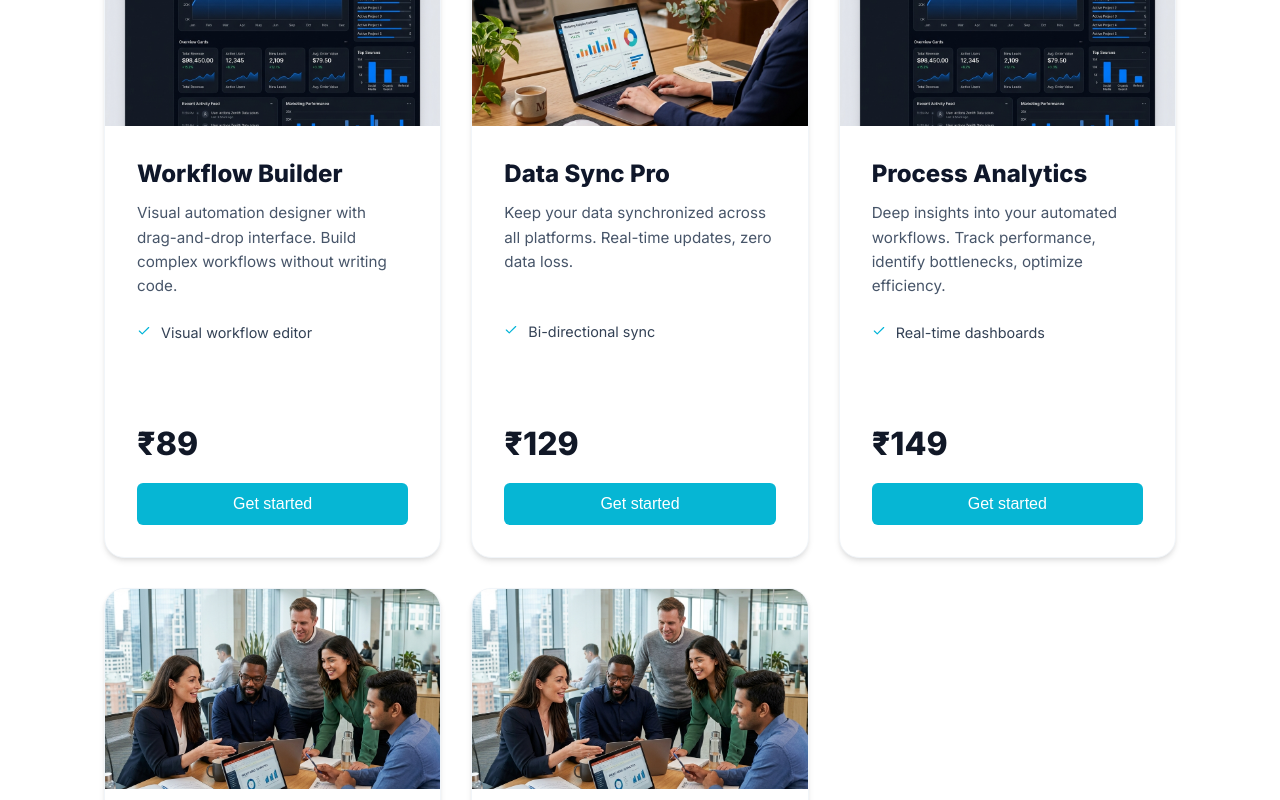
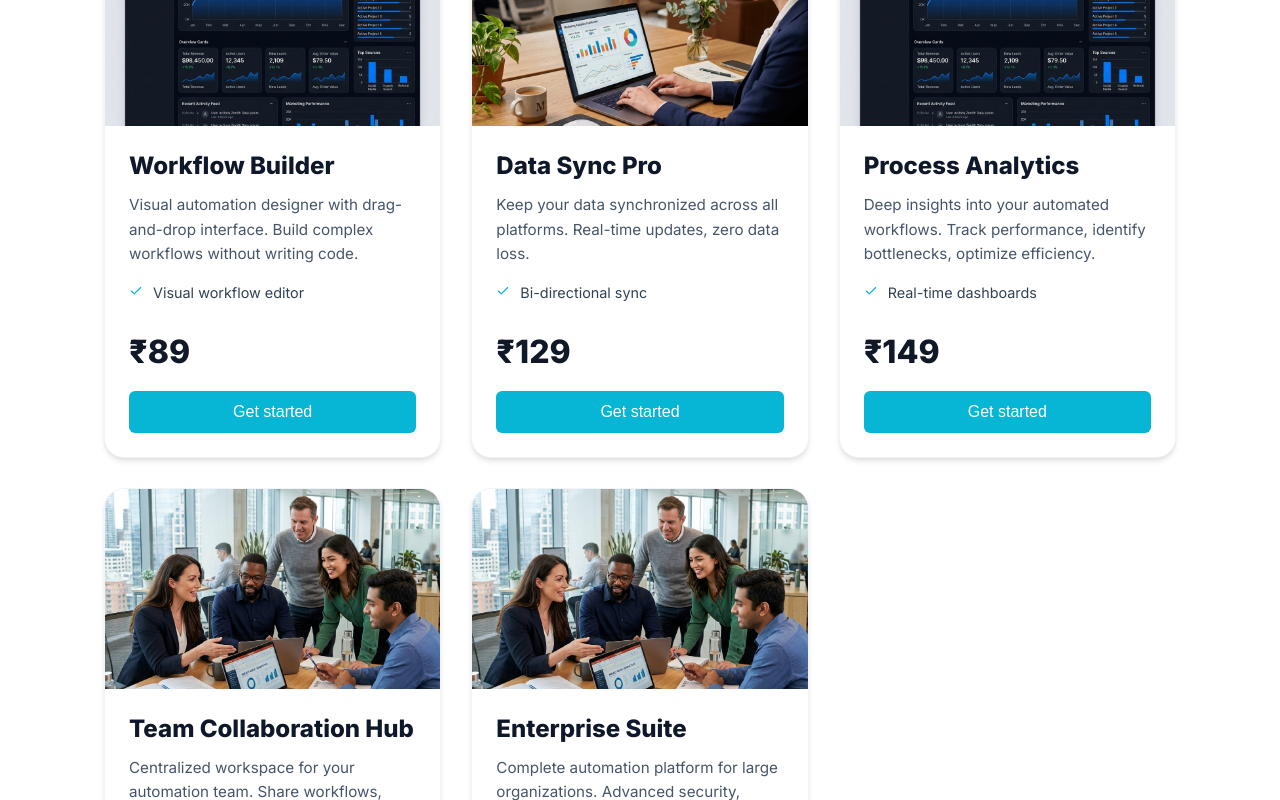
Before and after one commit to rohit15019/mahavirautomation, a React (Vite) app in the folder front-end/: page /products in a window 1280 px wide. Shown: the part 1200-2000 px from the top of the page. Built offline with nearby package versions, Linux system fonts and the light colour scheme; no server answers.

Commit message:
Reduce excessive padding and margins in product and service cards to save vertical space

```diff
--- a/front-end/src/Products.css
+++ b/front-end/src/Products.css
@@ -219,7 +219,7 @@
 }
 
 .product-content {
-  padding: 32px;
+  padding: 24px;
   display: flex;
   flex-direction: column;
   flex-grow: 1;
@@ -240,8 +240,8 @@
   font-size: 0.95rem;
   color: #475569;
   line-height: 1.6;
-  margin-bottom: 24px;
-  min-height: 6rem;
+  margin-bottom: 16px;
+  min-height: 3rem;
   overflow-wrap: break-word;
   word-wrap: break-word;
   word-break: break-word;
@@ -250,9 +250,9 @@
 .product-features {
   list-style: none;
   padding: 0;
-  margin: 0 0 32px 0;
+  margin: 0 0 16px 0;
   flex-grow: 1;
-  min-height: 40px; /* Reduced min-height since only 1 feature is shown */
+  min-height: auto;
 }
 
 .product-features li {
--- a/front-end/src/Services.css
+++ b/front-end/src/Services.css
@@ -251,7 +251,7 @@
 .service-card {
   background: #f8fafc;
   border-radius: 24px;
-  padding: 40px;
+  padding: 24px;
   border: 1px solid transparent;
   transition: all 0.3s ease;
   display: flex;
@@ -278,14 +278,14 @@
   display: flex;
   align-items: center;
   justify-content: center;
-  margin-bottom: 28px;
+  margin-bottom: 16px;
   box-shadow: 0 8px 16px -4px rgba(7, 231, 247, 0.4);
 }
 
 .service-card-title {
   font-size: 1.5rem;
   font-weight: 800;
-  margin-bottom: 16px;
+  margin-bottom: 12px;
   color: #111827;
   overflow-wrap: break-word;
   word-wrap: break-word;
@@ -297,7 +297,7 @@
   font-size: 1rem;
   color: #4b5563;
   line-height: 1.6;
-  margin-bottom: 28px;
+  margin-bottom: 16px;
   overflow-wrap: break-word;
   word-wrap: break-word;
   word-break: break-word;
@@ -308,7 +308,7 @@
 .service-features-list {
   list-style: none;
   padding: 0;
-  margin: 0 0 32px 0;
+  margin: 0 0 16px 0;
   flex-grow: 1;
   width: 100%;
 }
```
